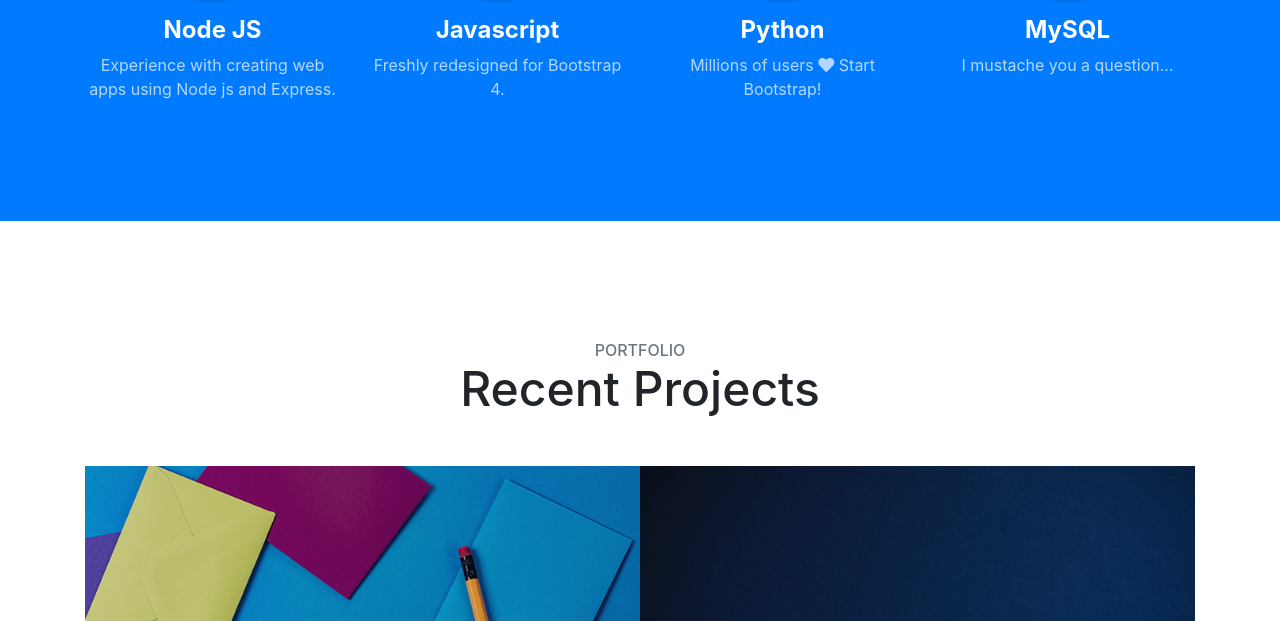
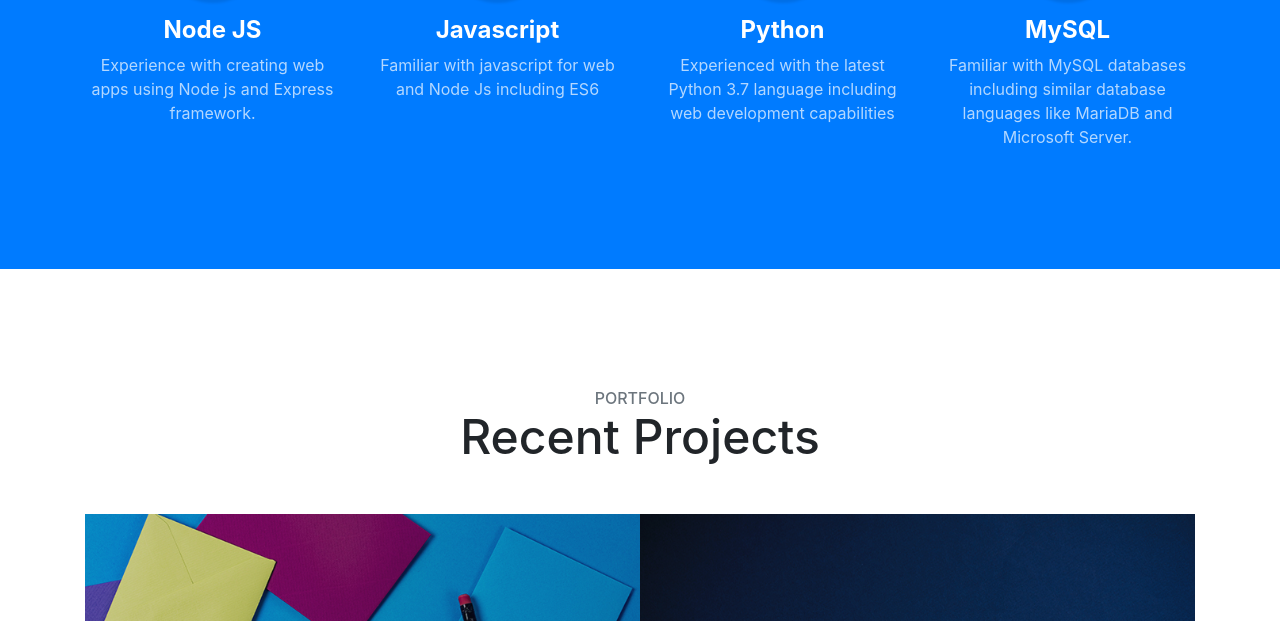
Before and after one commit to AlexNYC25/PersonalWebsite, a website with bundled scripts: page index.html in a window 1280 px wide. Shown: the part 1739-2360 px from the top of the page. Built offline with nearby package versions, Linux system fonts and the light colour scheme; a script that the page names is missing.

Commit message:
added new info on skill set

```diff
--- a/index.html
+++ b/index.html
@@ -36,7 +36,7 @@
   <nav id="sidebar-wrapper">
     <ul class="sidebar-nav">
       <li class="sidebar-brand">
-        <a class="js-scroll-trigger" href="#page-top">Start Bootstrap</a>
+        <a class="js-scroll-trigger" href="#page-top">Navigation</a>
       </li>
       <li class="sidebar-nav-item">
         <a class="js-scroll-trigger" href="#page-top">Home</a>
@@ -105,7 +105,7 @@
           <h4>
             <strong>Node JS</strong>
           </h4>
-          <p class="text-faded mb-0">Experience with creating web apps using Node js and Express.</p>
+          <p class="text-faded mb-0">Experience with creating web apps using Node js and Express framework.</p>
         </div>
         <div class="col-lg-3 col-md-6 mb-5 mb-lg-0">
           <span class="service-icon rounded-circle mx-auto mb-3">
@@ -114,7 +114,7 @@
           <h4>
             <strong>Javascript</strong>
           </h4>
-          <p class="text-faded mb-0">Freshly redesigned for Bootstrap 4.</p>
+          <p class="text-faded mb-0">Familiar with javascript for web and Node Js including ES6</p>
         </div>
         <div class="col-lg-3 col-md-6 mb-5 mb-md-0">
           <span class="service-icon rounded-circle mx-auto mb-3">
@@ -123,9 +123,8 @@
           <h4>
             <strong>Python</strong>
           </h4>
-          <p class="text-faded mb-0">Millions of users
-            <i class="fas fa-heart"></i>
-            Start Bootstrap!</p>
+          <p class="text-faded mb-0">Experienced with the latest Python 3.7 language including web development capabilities</p>
+          <!--<i class="fas fa-heart"></i>-->
         </div>
         <div class="col-lg-3 col-md-6">
           <span class="service-icon rounded-circle mx-auto mb-3">
@@ -134,7 +133,7 @@
           <h4>
             <strong>MySQL</strong>
           </h4>
-          <p class="text-faded mb-0">I mustache you a question...</p>
+          <p class="text-faded mb-0">Familiar with MySQL databases including similar database languages like MariaDB and Microsoft Server.</p>
         </div>
       </div>
     </div>
```
